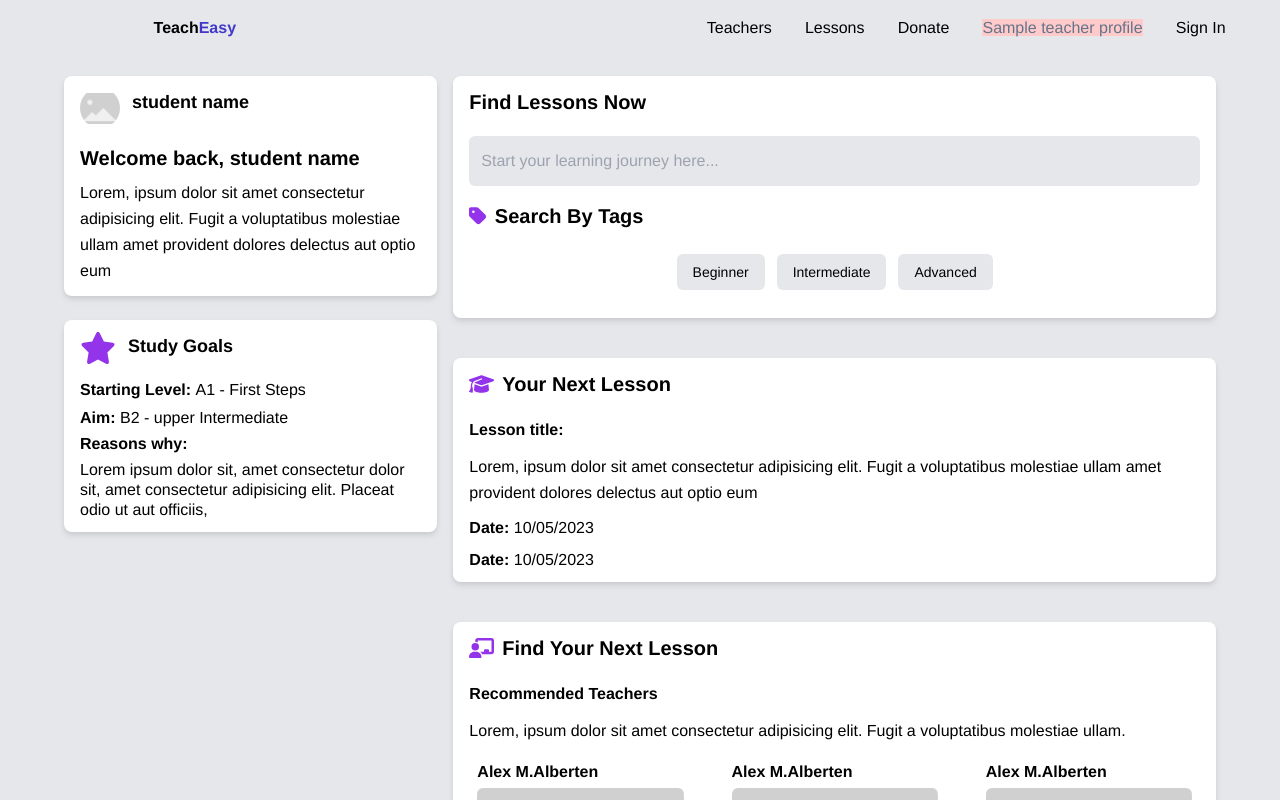
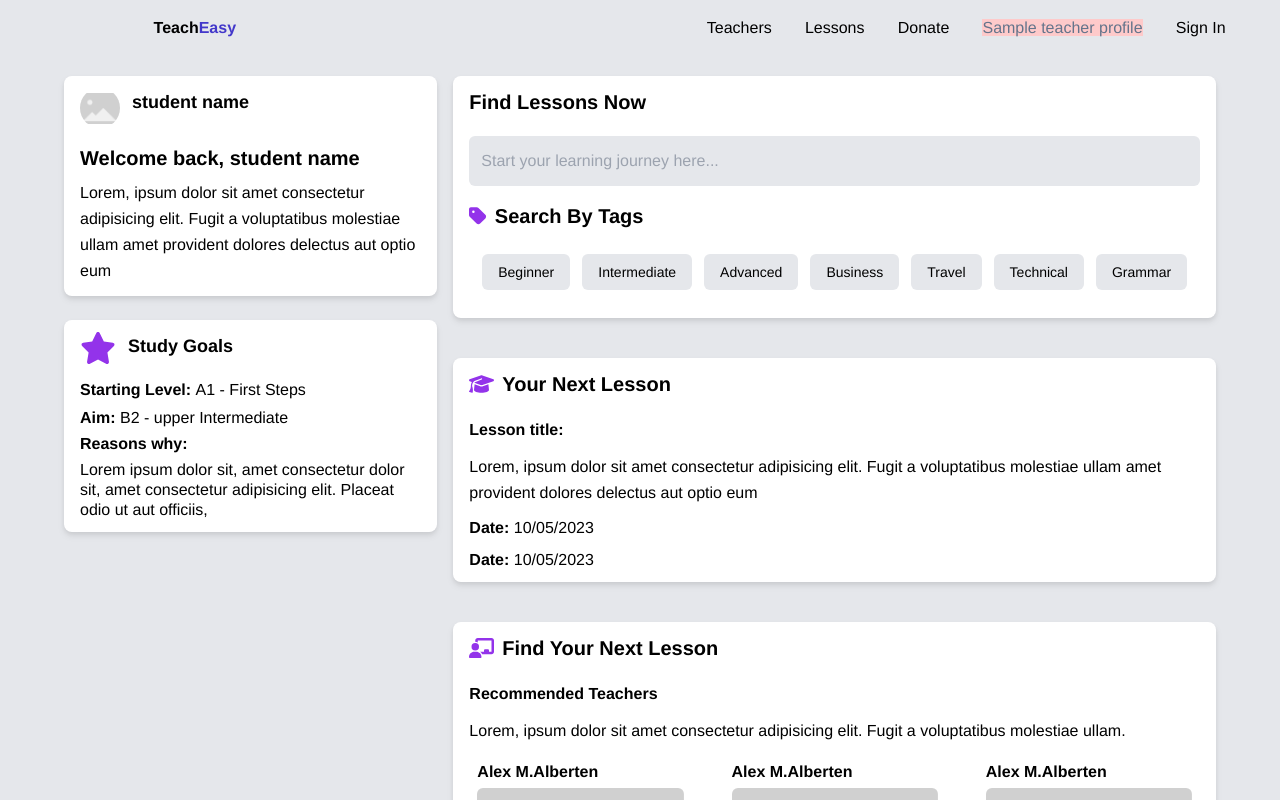
Before and after one commit to chingu-voyages/Teach-Easy, a React (Vite) app in the folder frontend/: page /student-dashboard in a window 1280 px wide. Shown: the top 800 px of the page. Built offline with nearby package versions, Linux system fonts and the light colour scheme; no server answers.

Commit message:
fix tag state issue

```diff
--- a/frontend/src/components/studentDashboard/StudentProfile.jsx
+++ b/frontend/src/components/studentDashboard/StudentProfile.jsx
@@ -13,12 +13,13 @@ import { useEffect } from 'react';
 function CheckBoxTag({ value, tagName }) {
   const [toggle, setToggle] = useState(false);
 
+  useEffect(() => {
+    tagName({ toggle, value });
+  }, [toggle]);
+
   const handleClick = (e) => {
     e.preventDefault();
     setToggle(!toggle);
-    // why does it not returns the correct boolean??
-    console.log('toggle after click', toggle);
-    // tagName({ toggle, value });
   };
 
   return (
@@ -37,19 +38,32 @@ function CheckBoxTag({ value, tagName }) {
 function StudentProfile() {
   const [tags, setTags] = React.useState([]);
   const [data, setData] = useState(null);
+
+  const tagNames = [
+    'Beginner',
+    'Intermediate',
+    'Advanced',
+    'Business',
+    'Travel',
+    'Technical',
+    'Grammar',
+  ];
+
   const handleTags = (e) => {
-    console.log(e);
     const value = e.value;
     if (e.toggle) {
       const findTag = tags.includes(value);
       if (findTag) return;
       setTags([...tags, value]);
+    } else {
+      setTags(tags.filter((tag) => tag !== value));
     }
   };
 
   useEffect(() => {
     fetch('localhost/3000').then((res) => setData(res.data));
   }, []);
+
   return (
     <div className="grid grid-cols-1 gap-4 md:grid-cols-3">
       <div className=" py-5 flex flex-col gap-6">
@@ -117,9 +131,13 @@ function StudentProfile() {
               Search By Tags
             </h2>
             <div className="flex gap-3 mt-3 justify-center flex-wrap">
-              <CheckBoxTag value="Beginner" tagName={handleTags} />
-              <CheckBoxTag value="Intermediate" />
-              <CheckBoxTag value="Advanced" />
+              {tagNames.map((tagName) => (
+                <CheckBoxTag
+                  key={tagName}
+                  value={tagName}
+                  tagName={handleTags}
+                />
+              ))}
             </div>
           </div>
         </div>
```
